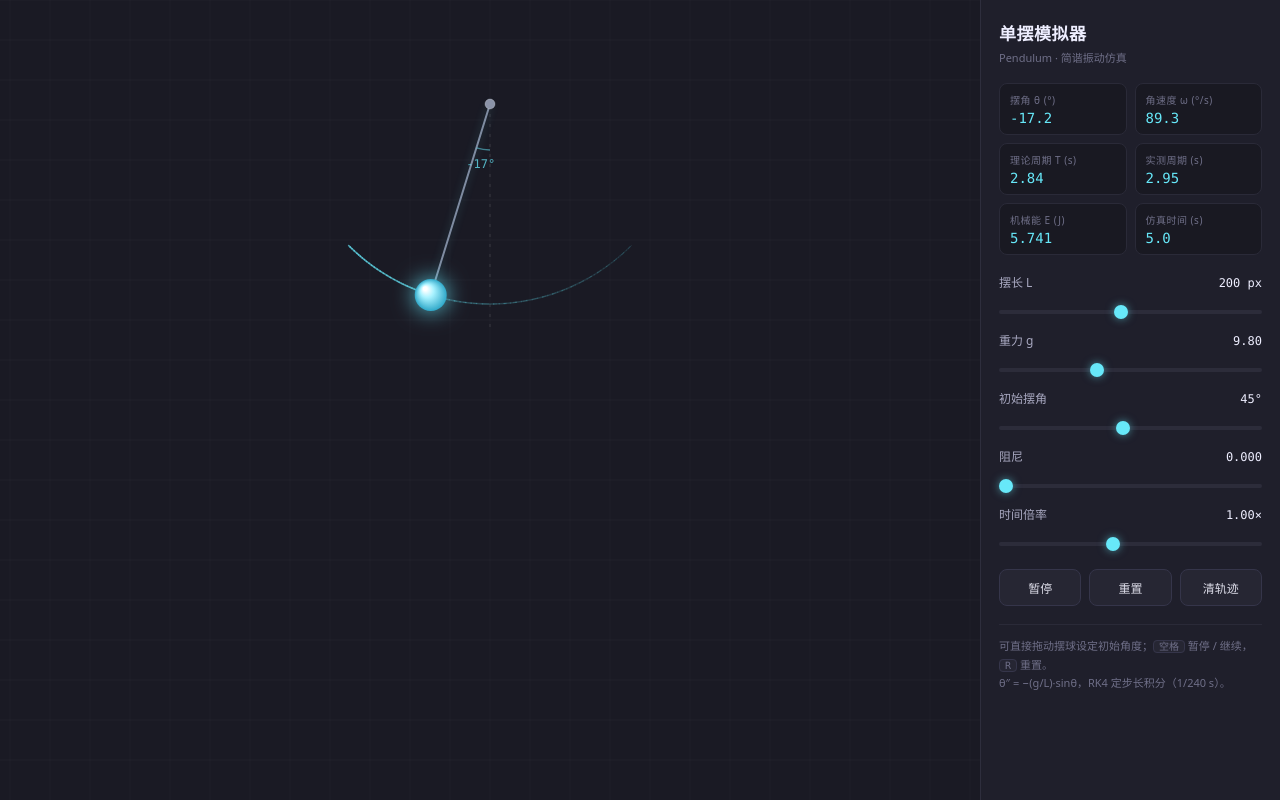
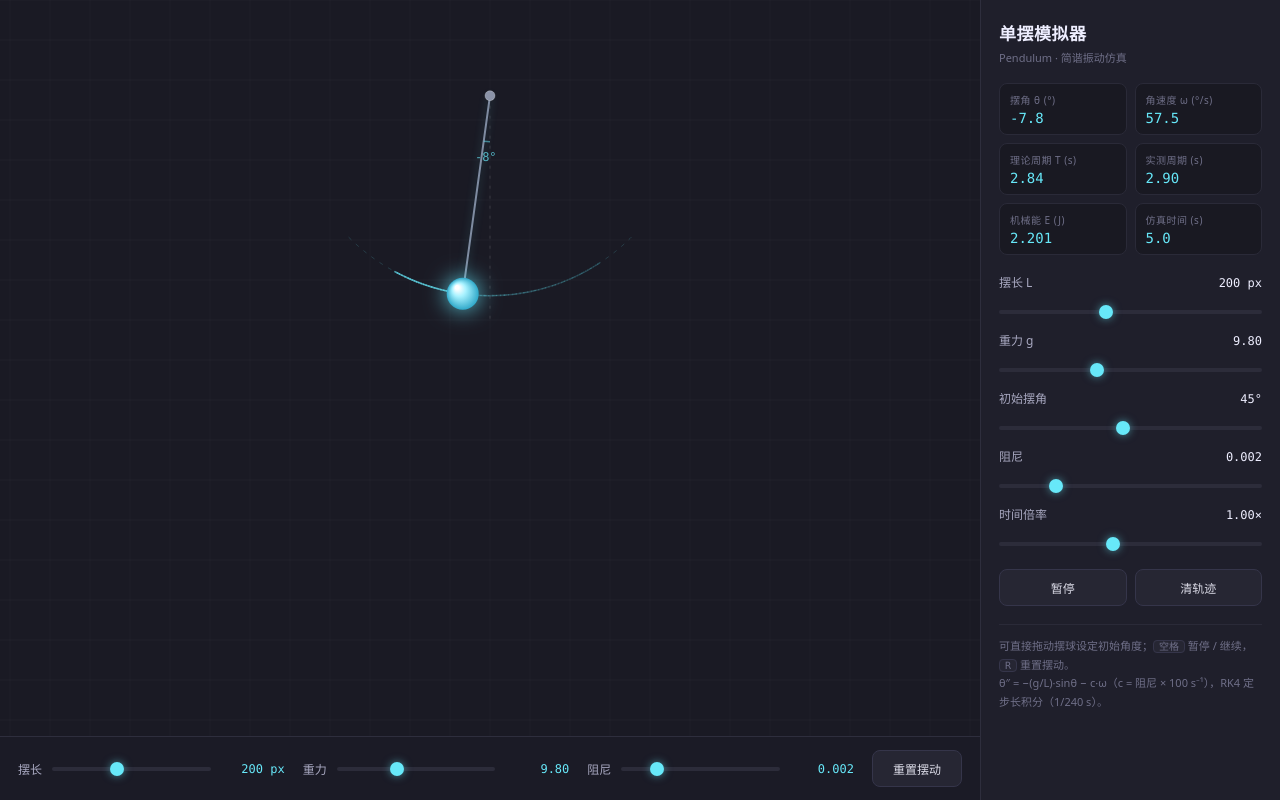
Before and after one commit to Jack12316566/Week05-Pendulum, a plain HTML site: page week05_pendulum_sim/index.html in a window 1280 px wide. Drawn offline with Linux system fonts and the light colour scheme.

Commit message:
feat: add interactive parameter sliders

```diff
--- a/week05_pendulum_sim/index.html
+++ b/week05_pendulum_sim/index.html
@@ -15,9 +15,26 @@
   }
   #app { display: flex; height: 100%; }
 
-  #stage { flex: 1; position: relative; min-width: 0; }
+  #stage { flex: 1; display: flex; flex-direction: column; min-width: 0; min-height: 0; }
+  #canvasWrap { flex: 1; min-height: 0; position: relative; }
   #cv { display: block; width: 100%; height: 100%; touch-action: none; cursor: grab; }
   #cv.dragging { cursor: grabbing; }
+
+  #bar {
+    flex: none;
+    display: flex; align-items: center; gap: 18px; flex-wrap: wrap;
+    padding: 13px 18px;
+    background: #1b1b26;
+    border-top: 1px solid #2e2e3d;
+  }
+  #bar .item { display: flex; align-items: center; gap: 10px; flex: 1 1 200px; min-width: 190px; }
+  #bar .item .lb { font-size: 12px; color: #a8a8c0; white-space: nowrap; }
+  #bar .item input[type=range] { flex: 1; min-width: 80px; }
+  #bar .item .vv {
+    font-family: ui-monospace, Consolas, "Courier New", monospace;
+    font-size: 12px; color: #67e8f9; min-width: 64px; text-align: right;
+  }
+  #bar button { flex: none; padding: 9px 20px; }
 
   #panel {
     width: 300px; flex: none;
@@ -97,7 +114,28 @@
 </head>
 <body>
 <div id="app">
-  <main id="stage"><canvas id="cv"></canvas></main>
+  <main id="stage">
+    <div id="canvasWrap"><canvas id="cv"></canvas></div>
+
+    <div id="bar">
+      <div class="item">
+        <span class="lb">摆长</span>
+        <input type="range" id="b-len" min="100" max="350" step="1" value="200">
+        <span class="vv" id="b-len-v">200 px</span>
+      </div>
+      <div class="item">
+        <span class="lb">重力</span>
+        <input type="range" id="b-grv" min="1" max="25" step="0.1" value="9.8">
+        <span class="vv" id="b-grv-v">9.80</span>
+      </div>
+      <div class="item">
+        <span class="lb">阻尼</span>
+        <input type="range" id="b-dmp" min="0" max="0.01" step="0.0005" value="0.002">
+        <span class="vv" id="b-dmp-v">0.002</span>
+      </div>
+      <button id="b-reset">重置摆动</button>
+    </div>
+  </main>
 
   <aside id="panel">
     <h1>单摆模拟器<small>Pendulum · 简谐振动仿真</small></h1>
@@ -114,7 +152,7 @@
     <div class="group">
       <div class="row">
         <label>摆长 L <b id="l-val">200 px</b></label>
-        <input type="range" id="s-len" min="80" max="340" step="1" value="200">
+        <input type="range" id="s-len" min="100" max="350" step="1" value="200">
       </div>
       <div class="row">
         <label>重力 g <b id="g-val">9.80</b></label>
@@ -125,8 +163,8 @@
         <input type="range" id="s-ang" min="5" max="90" step="1" value="45">
       </div>
       <div class="row">
-        <label>阻尼 <b id="d-val">0.000</b></label>
-        <input type="range" id="s-dmp" min="0" max="0.5" step="0.005" value="0">
+        <label>阻尼 <b id="d-val">0.002</b></label>
+        <input type="range" id="s-dmp" min="0" max="0.01" step="0.0005" value="0.002">
       </div>
       <div class="row">
         <label>时间倍率 <b id="s-val">1.00×</b></label>
@@ -136,13 +174,12 @@
 
     <div class="btns">
       <button id="b-play">暂停</button>
-      <button id="b-reset">重置</button>
       <button id="b-trail">清轨迹</button>
     </div>
 
     <div class="tip">
-      可直接拖动摆球设定初始角度；<kbd>空格</kbd> 暂停 / 继续，<kbd>R</kbd> 重置。<br>
-      θ″ = −(g/L)·sinθ，RK4 定步长积分（1/240 s）。
+      可直接拖动摆球设定初始角度；<kbd>空格</kbd> 暂停 / 继续，<kbd>R</kbd> 重置摆动。<br>
+      θ″ = −(g/L)·sinθ − c·ω（c = 阻尼 × 100 s⁻¹），RK4 定步长积分（1/240 s）。
     </div>
   </aside>
 </div>
@@ -151,25 +188,29 @@
 (function () {
   'use strict';
 
-  var PPM = 100; // px per meter：把像素摆长换算为物理米
+  var PPM = 100;       // px per meter：把像素摆长换算为物理米
+  var DAMP_GAIN = 100; // 滑块阻尼 b(0~0.010) → 物理阻尼系数 c = b × 100 (s⁻¹)
 
   var cv  = document.getElementById('cv');
   var ctx = cv.getContext('2d');
-  var stage = document.getElementById('stage');
+  var wrap = document.getElementById('canvasWrap');
 
   var W = 0, H = 0, pivotX = 0, pivotY = 0;
 
   // ---------- 状态 ----------
-  var L = 200, g = 9.8, theta0Deg = 45, damp = 0, speed = 1;
+  var L = 200, g = 9.8, theta0Deg = 45, damp = 0.002, speed = 1;
   var theta = theta0Deg * Math.PI / 180, omega = 0;
   var running = true, dragging = false;
   var simTime = 0, lastCrossT = null, tMeas = null;
   var trail = [];
 
+  // 同一参数可绑定多个控件（底部控制条 + 侧栏），改动时双向同步
+  var groups = {};
+
   // ---------- 尺寸 ----------
   function resize() {
     var dpr = window.devicePixelRatio || 1;
-    W = stage.clientWidth; H = stage.clientHeight;
+    W = wrap.clientWidth; H = wrap.clientHeight;
     cv.width = Math.round(W * dpr);
     cv.height = Math.round(H * dpr);
     ctx.setTransform(dpr, 0, 0, dpr, 0, 0);
@@ -177,17 +218,17 @@
     pivotX = W / 2;
     pivotY = Math.max(56, H * 0.13);
 
-    var maxL = Math.max(80, Math.min(340, Math.floor(H - pivotY - 58)));
-    var sl = document.getElementById('s-len');
-    sl.max = maxL;
-    if (L > maxL) { L = maxL; sl.value = maxL; document.getElementById('l-val').textContent = L + ' px'; }
+    var maxL = Math.max(100, Math.min(350, Math.floor(H - pivotY - 44)));
+    var list = groups['len'] || [];
+    for (var i = 0; i < list.length; i++) list[i].input.max = maxL;
+    if (L > maxL) { L = maxL; sync('len', maxL, null); }
   }
   window.addEventListener('resize', resize);
 
   // ---------- 物理 ----------
   function accel(th, om) {
     var Lm = L / PPM;
-    return -(g / Lm) * Math.sin(th) - damp * om;
+    return -(g / Lm) * Math.sin(th) - DAMP_GAIN * damp * om;
   }
 
   function step(h) {
@@ -374,32 +415,61 @@
     trail.length = 0;
   }
 
-  function bindSlider(id, valId, fmt, onChange) {
+  // 「重置摆动」：精准回到 45° 初始状态
+  function resetTo45() {
+    theta0Deg = 45;
+    sync('ang', 45, null);
+    reset();
+  }
+
+  // 注册一个控件到参数组；同组任意控件变化都会同步其余控件
+  function reg(group, id, valId, fmt, onInput) {
     var s = document.getElementById(id), v = document.getElementById(valId);
+    var item = { input: s, label: v, fmt: fmt };
+    (groups[group] = groups[group] || []).push(item);
     s.addEventListener('input', function () {
       var n = parseFloat(s.value);
-      v.textContent = fmt(n);
-      onChange(n);
+      sync(group, n, item);
+      onInput(n);
     });
   }
 
-  bindSlider('s-len', 'l-val', function (n) { return n + ' px'; }, function (n) { L = n; });
-  bindSlider('s-grv', 'g-val', function (n) { return n.toFixed(2); }, function (n) { g = n; });
-  bindSlider('s-dmp', 'd-val', function (n) { return n.toFixed(3); }, function (n) { damp = n; });
-  bindSlider('s-spd', 's-val', function (n) { return n.toFixed(2) + '×'; }, function (n) { speed = n; });
-  bindSlider('s-ang', 'a-val', function (n) { return n + '°'; }, function (n) { theta0Deg = n; reset(); });
+  // 把值写入同组其它控件（except 为触发源，跳过以避免回写抖动）
+  function sync(group, n, except) {
+    var list = groups[group] || [];
+    for (var i = 0; i < list.length; i++) {
+      if (list[i] === except) continue;
+      list[i].input.value = n;
+      list[i].label.textContent = list[i].fmt(n);
+    }
+  }
+
+  var fLen = function (n) { return n + ' px'; };
+  var fGrv = function (n) { return n.toFixed(2); };
+  var fDmp = function (n) { return n.toFixed(3); };
+  var fSpd = function (n) { return n.toFixed(2) + '×'; };
+  var fAng = function (n) { return n + '°'; };
+
+  reg('len', 'b-len', 'b-len-v', fLen, function (n) { L = n; });
+  reg('len', 's-len', 'l-val',   fLen, function (n) { L = n; });
+  reg('grv', 'b-grv', 'b-grv-v', fGrv, function (n) { g = n; });
+  reg('grv', 's-grv', 'g-val',   fGrv, function (n) { g = n; });
+  reg('dmp', 'b-dmp', 'b-dmp-v', fDmp, function (n) { damp = n; });
+  reg('dmp', 's-dmp', 'd-val',   fDmp, function (n) { damp = n; });
+  reg('spd', 's-spd', 's-val',   fSpd, function (n) { speed = n; });
+  reg('ang', 's-ang', 'a-val',   fAng, function (n) { theta0Deg = n; reset(); });
 
   var btnPlay = document.getElementById('b-play');
   btnPlay.addEventListener('click', function () {
     running = !running;
     btnPlay.textContent = running ? '暂停' : '继续';
   });
-  document.getElementById('b-reset').addEventListener('click', reset);
+  document.getElementById('b-reset').addEventListener('click', resetTo45);
   document.getElementById('b-trail').addEventListener('click', function () { trail.length = 0; });
 
   window.addEventListener('keydown', function (e) {
     if (e.code === 'Space') { e.preventDefault(); btnPlay.click(); }
-    if (e.key === 'r' || e.key === 'R') reset();
+    if (e.key === 'r' || e.key === 'R') resetTo45();
   });
 
   function localPos(e) {
@@ -425,8 +495,7 @@
     omega = 0; lastCrossT = null; tMeas = null;
     var d = Math.max(5, Math.round(Math.abs(theta) * 180 / Math.PI));
     theta0Deg = d;
-    document.getElementById('s-ang').value = d;
-    document.getElementById('a-val').textContent = d + '°';
+    sync('ang', d, null);
   });
   cv.addEventListener('pointerup', function () {
     dragging = false; cv.classList.remove('dragging');
```
